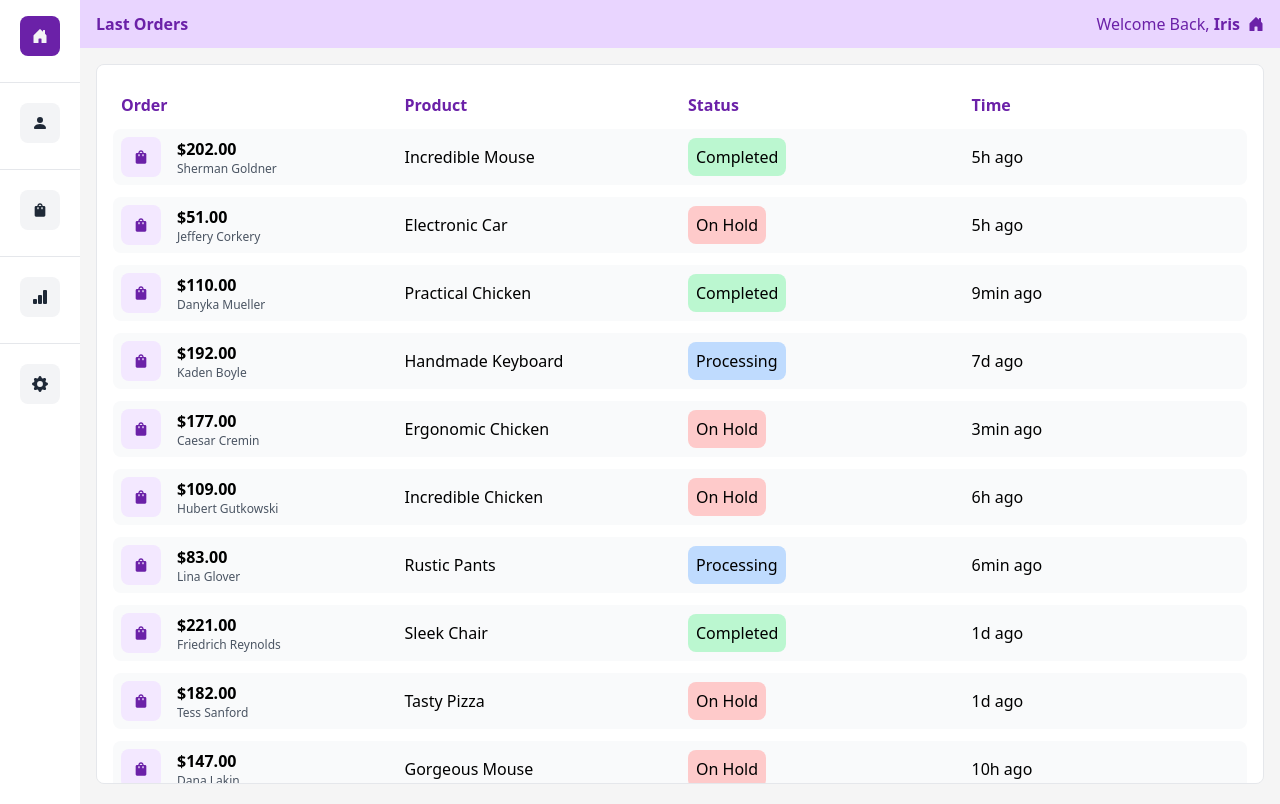
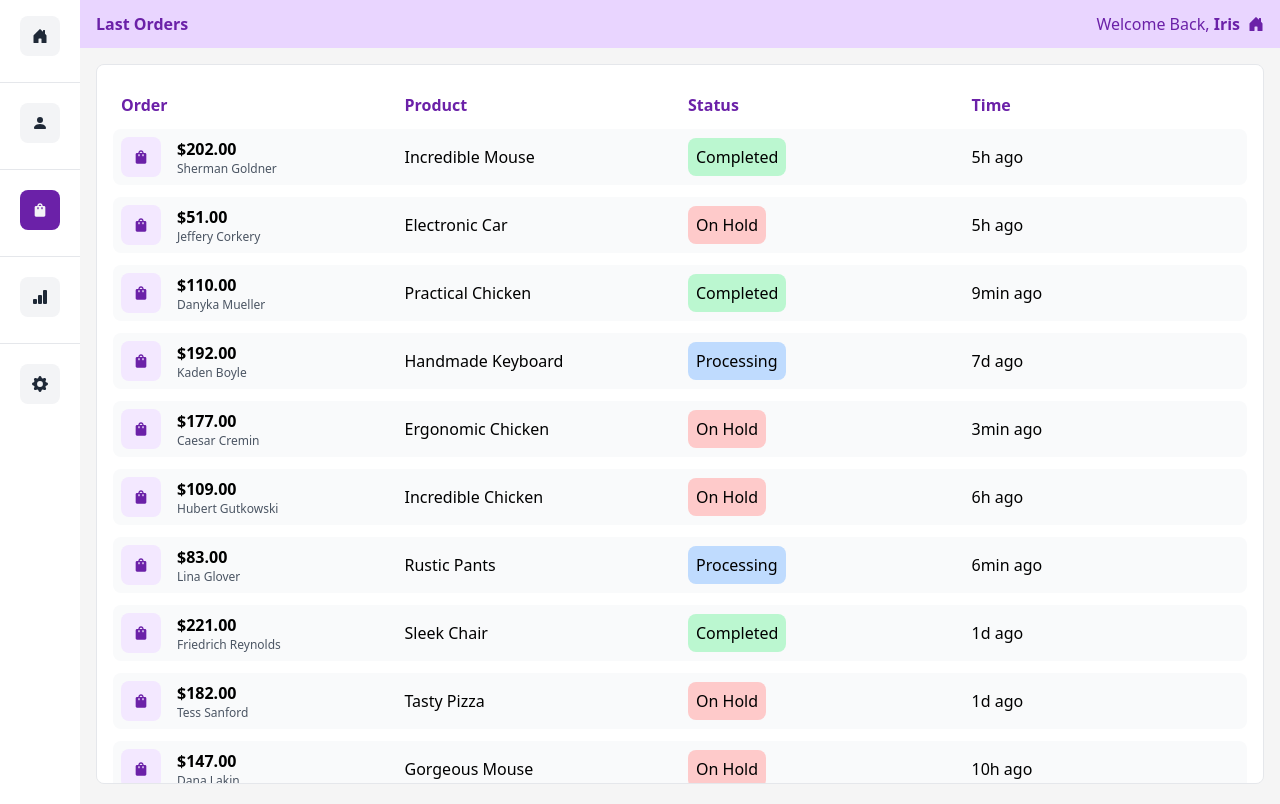
Before and after one commit to line-em/next-dashboard, a Next.js app: page /recent in a window 1280 px wide. Built offline with nearby package versions, Linux system fonts and the light colour scheme.

Commit message:
fix sidebar for working pages

```diff
--- a/src/components/Sidebar.tsx
+++ b/src/components/Sidebar.tsx
@@ -1,5 +1,5 @@
 import Link from "next/link";
-
+import { useRouter } from "next/router";
 import {
 	BsPersonFill,
 	BsFillHouseDoorFill,
@@ -9,23 +9,48 @@ import {
 import { MdShoppingBag } from "react-icons/md";
 // { children }: React.PropsWithChildren<{}>
 const Sidebar = () => {
+	const { asPath } = useRouter();
 	return (
 		<aside className="h-screen bg-white flex flex-col items-center py-4">
 			<Link href={"/"}>
-				<div className="bg-purple-800 p-3 rounded-lg inline-block hover:bg-purple-600 transition-colors">
-					<BsFillHouseDoorFill className="text-gray-100 cursor-pointer" />
+				<div
+					className={`${
+						asPath === "/" ? "bg-purple-800" : "bg-gray-100"
+					} p-3 rounded-lg inline-block hover:bg-purple-400 transition-colors`}
+				>
+					<BsFillHouseDoorFill
+						className={`${
+							asPath === "/" ? "text-gray-100" : "text-gray-800"
+						} cursor-pointer`}
+					/>
 				</div>
 			</Link>
 			<span className="border-gray-200 w-full border-b-[1px] my-5"></span>
 			<Link href={"/customers"}>
-				<div className="bg-gray-100 p-3 rounded-lg inline-block hover:bg-purple-100 transition-colors">
-					<BsPersonFill className="text-gray-800 cursor-pointer" />
+				<div
+					className={`${
+						asPath === "/customers" ? "bg-purple-800" : "bg-gray-100"
+					} p-3 rounded-lg inline-block hover:bg-purple-400 transition-colors`}
+				>
+					<BsPersonFill
+						className={`${
+							asPath === "/customers" ? "text-gray-100" : "text-gray-800"
+						} cursor-pointer`}
+					/>
 				</div>
 			</Link>
 			<span className="border-gray-200 w-full border-b-[1px] my-5"></span>
 			<Link href={"/recent"}>
-				<div className="bg-gray-100 p-3 rounded-lg inline-block hover:bg-purple-100 transition-colors">
-					<MdShoppingBag className="text-gray-800 cursor-pointer" />
+				<div
+					className={`${
+						asPath === "/recent" ? "bg-purple-800" : "bg-gray-100"
+					} p-3 rounded-lg inline-block hover:bg-purple-400 transition-colors`}
+				>
+					<MdShoppingBag
+						className={`${
+							asPath === "/recent" ? "text-gray-100" : "text-gray-800"
+						} cursor-pointer`}
+					/>
 				</div>
 			</Link>
 			<span className="border-gray-200 w-full border-b-[1px] my-5"></span>
--- a/src/components/TopCards.tsx
+++ b/src/components/TopCards.tsx
@@ -15,7 +15,7 @@ const TopCards = () => {
 			<div className="lg:col-span-2 col-span-1 bg-white flex justify-between w-full border p-4 rounded-lg">
 				<div className="flex flex-col w-full pb-4">
 					<p className="text-2xl font-bold">$1,437,876</p>
-					<p className="text-gray-600">YTD Revenue</p>
+					<p className="text-gray-600">Total Sales</p>
 				</div>
 				<p className="bg-green-200 flex justify-center items-center p-2 rounded-lg">
 					<span className="text-green-700 text-lg">+11%</span>
@@ -23,7 +23,7 @@ const TopCards = () => {
 			</div>
 			<div className="bg-white flex justify-between w-full border p-4 rounded-lg">
 				<div className="flex flex-col w-full pb-4">
-					<p className="text-2xl font-bold">11,437</p>
+					<p className="text-2xl font-bold">1.203</p>
 					<p className="text-gray-600">Customers</p>
 				</div>
 				<p className="bg-green-200 flex justify-center items-center p-2 rounded-lg">
```
